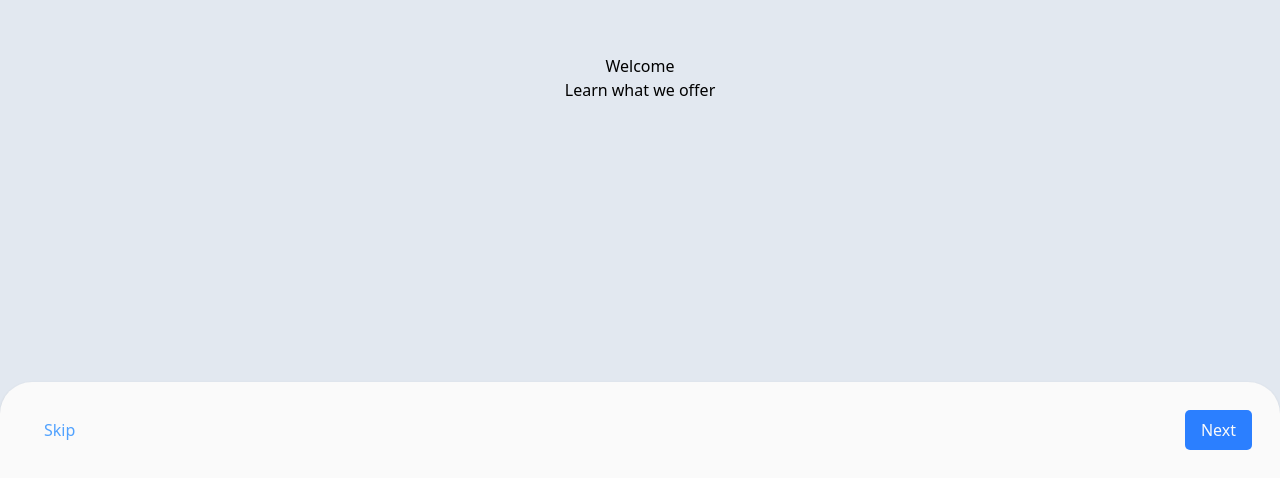
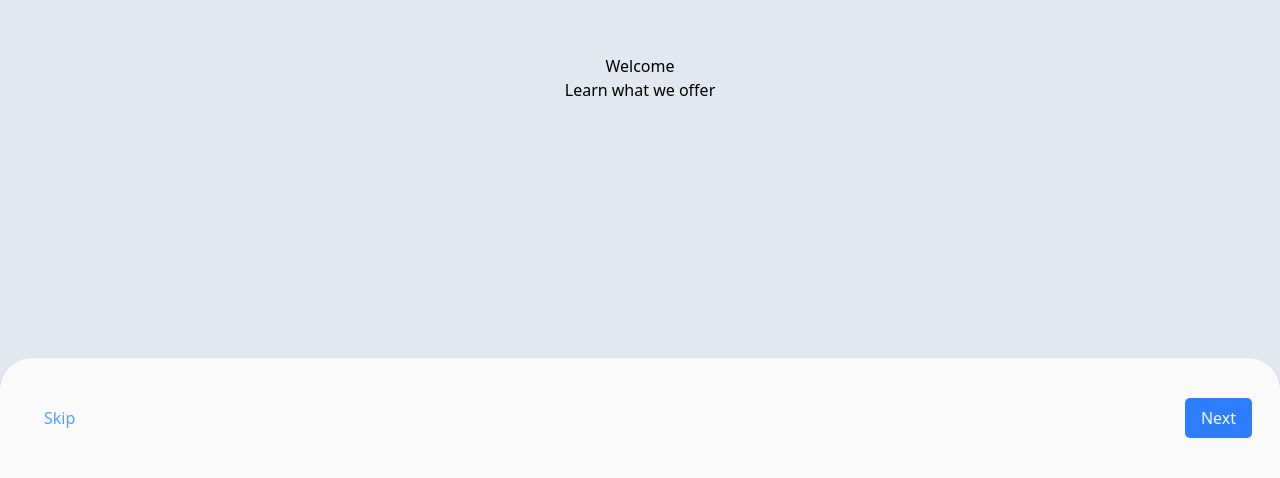
Before and after one commit to Cleve-keem/finance-app, a React (Vite) app: page / in a window 1280 px wide. Shown: the part 322-800 px from the top of the page. Built offline with nearby package versions, Linux system fonts and the light colour scheme.

Commit message:
added height to the slide buttons

```diff
--- a/src/App.jsx
+++ b/src/App.jsx
@@ -33,7 +33,7 @@ function App() {
           <h1>{slides[step].title}</h1>
           <p>{slides[step].desc}</p>
         </div>
-        <div className="absolute bottom-0 p-7 w-full flex justify-between bg-zinc-50 shadow rounded-tl-4xl rounded-tr-4xl">
+        <div className="absolute bottom-0 h-30 p-7 w-full flex justify-between items-center bg-zinc-50 shadow rounded-tl-4xl rounded-tr-4xl">
           <button onClick={skip} className="text-blue-400">
             Skip
           </button>
```
